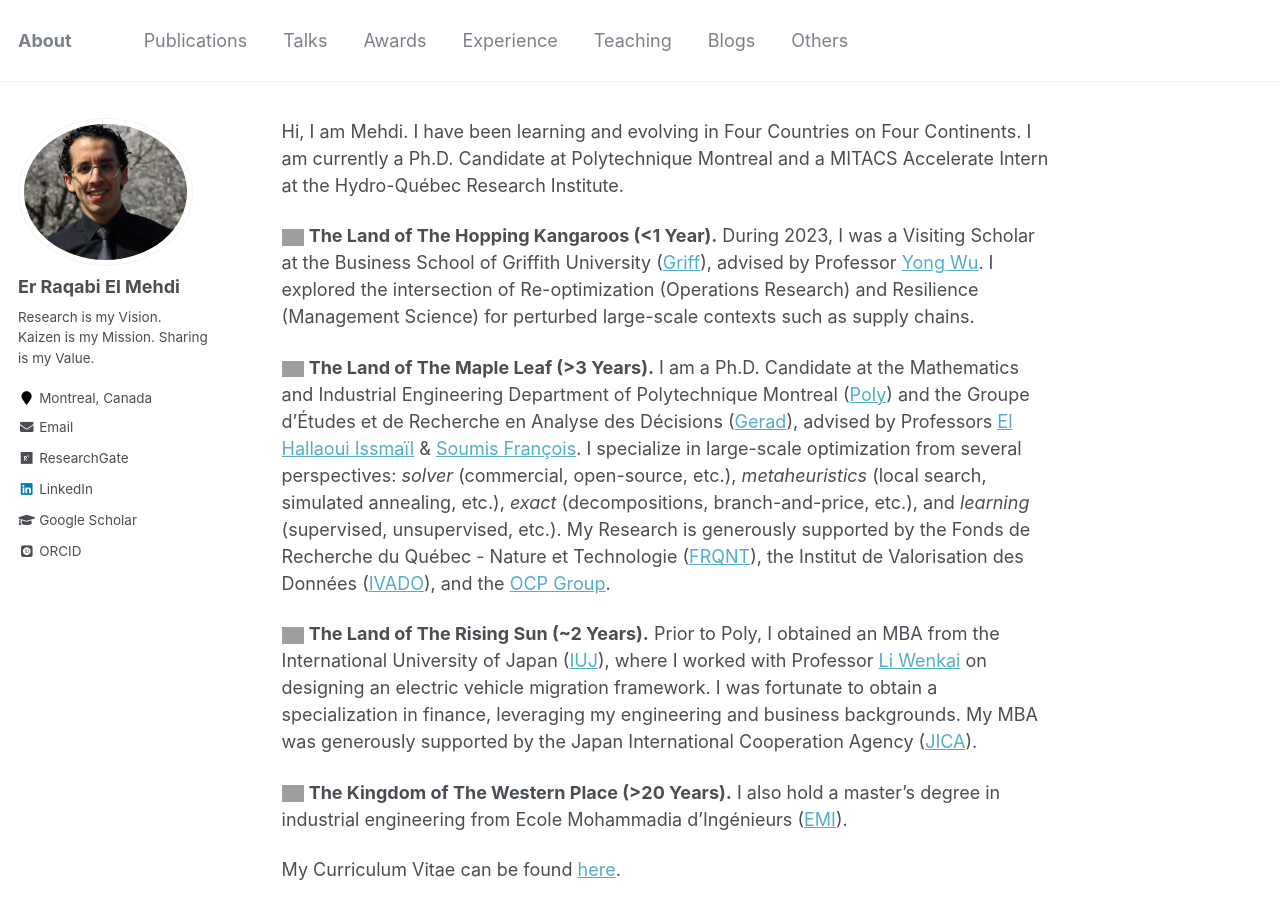
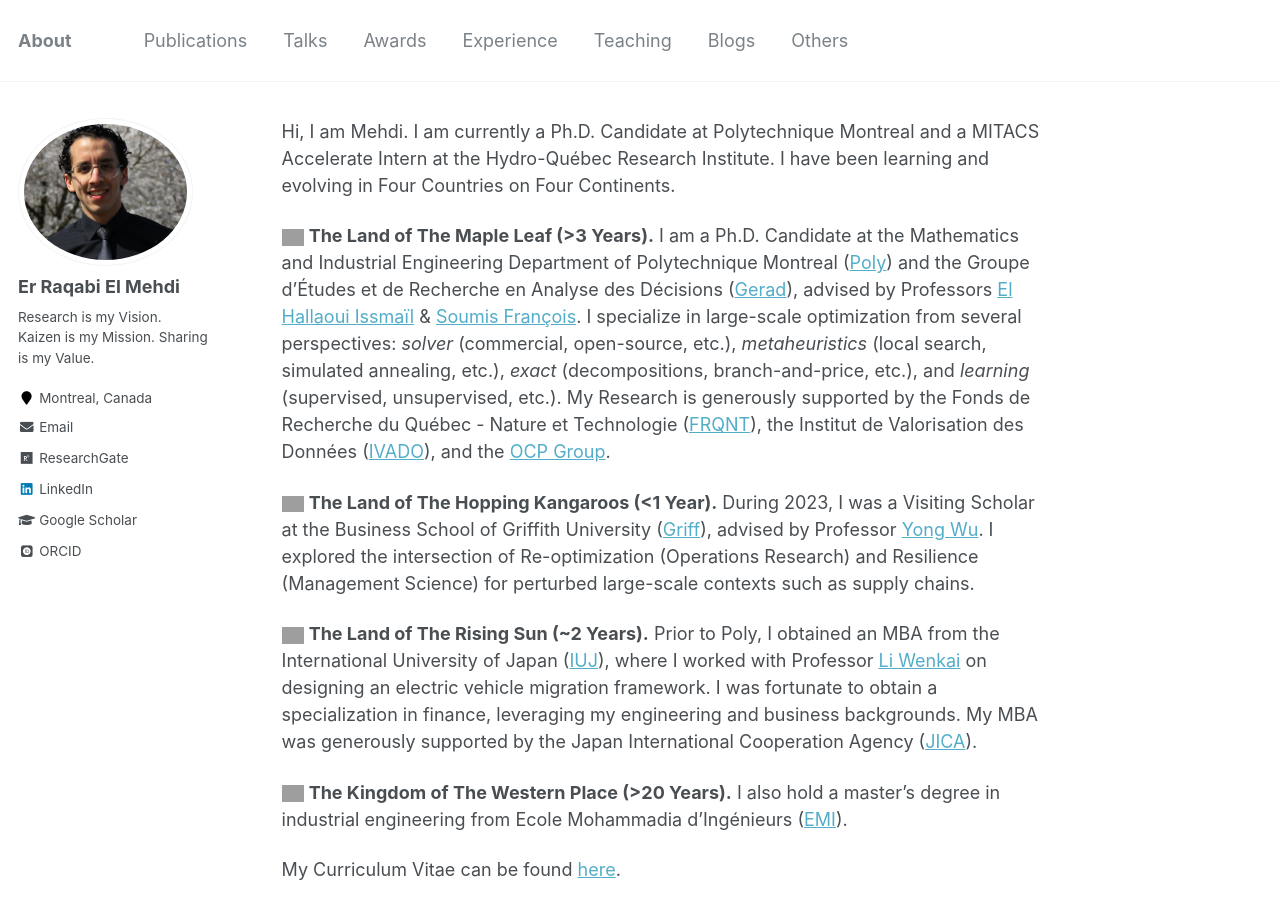
Before and after one commit to RqbMedi/rqbmedi.github.io, a Jekyll site: the page built from _pages/about.md, in a window 1280 px wide and 900 px high. Built offline with Jekyll 4.4.1, drawn with Linux system fonts in a browser that asks for light colours; some web fonts are replaced; grey boxes are pictures that could not be loaded.

Commit message:
Update about.md

```diff
--- a/_pages/about.md
+++ b/_pages/about.md
@@ -8,15 +8,15 @@ redirect_from:
   - /about.html
 ---
 
-Hi, I am Mehdi. I have been learning and evolving in Four Countries on Four Continents. I am currently a Ph.D. Candidate at Polytechnique Montreal and a MITACS Accelerate Intern at the Hydro-Québec Research Institute.
+Hi, I am Mehdi. I am currently a Ph.D. Candidate at Polytechnique Montreal and a MITACS Accelerate Intern at the Hydro-Québec Research Institute. I have been learning and evolving in Four Countries on Four Continents.
 
 [comment]: <> (Update: In my beloved country Morocco, I acquired the Value of Believing. In Japan, I understood the Value of Hardwork. In Canada, I witnessed the Value of Excellence. In Australia, I am looking forward to confirming the Value of Consistency. I am very grateful to these dear countries :-))
 
 [comment]: <> (Update: Four Countries on Four Continents. In Australia, I confirmed the Value of Consistency.)
 
+<img alt="Canada" src="http://purecatamphetamine.github.io/country-flag-icons/3x2/CA.svg" width="22" height="22"/> **The Land of The Maple Leaf (>3 Years).** I am a Ph.D. Candidate at the Mathematics and Industrial Engineering Department of Polytechnique Montreal ([Poly](https://www.polymtl.ca/)) and the Groupe d'Études et de Recherche en Analyse des Décisions ([Gerad](https://www.gerad.ca/en)), advised by Professors [El Hallaoui Issmaïl](https://www.polymtl.ca/expertises/el-hallaoui-issmail) & [Soumis François](https://www.polymtl.ca/expertises/soumis-francois). I specialize in large-scale optimization from several perspectives: *solver* (commercial, open-source, etc.), *metaheuristics* (local search, simulated annealing, etc.), *exact* (decompositions, branch-and-price, etc.), and *learning* (supervised, unsupervised, etc.). My Research is generously supported by the Fonds de Recherche du Québec - Nature et Technologie ([FRQNT](https://frq.gouv.qc.ca/en/)), the Institut de Valorisation des Données ([IVADO](https://ivado.ca/en/)), and the [OCP Group](https://www.ocpgroup.ma/).
+
 <img alt="Australia" src="http://purecatamphetamine.github.io/country-flag-icons/3x2/AU.svg" width="22" height="22"/> **The Land of The Hopping Kangaroos (<1 Year).** During 2023, I was a Visiting Scholar at the Business School of Griffith University ([Griff](https://www.griffith.edu.au/)), advised by Professor [Yong Wu](https://www.griffith.edu.au/griffith-business-school/departments/business-strategy-innovation/contact-us/staff/dr-yong-wu). I explored the intersection of Re-optimization (Operations Research) and Resilience (Management Science) for perturbed large-scale contexts such as supply chains.
-
-<img alt="Canada" src="http://purecatamphetamine.github.io/country-flag-icons/3x2/CA.svg" width="22" height="22"/> **The Land of The Maple Leaf (>3 Years).** I am a Ph.D. Candidate at the Mathematics and Industrial Engineering Department of Polytechnique Montreal ([Poly](https://www.polymtl.ca/)) and the Groupe d'Études et de Recherche en Analyse des Décisions ([Gerad](https://www.gerad.ca/en)), advised by Professors [El Hallaoui Issmaïl](https://www.polymtl.ca/expertises/el-hallaoui-issmail) & [Soumis François](https://www.polymtl.ca/expertises/soumis-francois). I specialize in large-scale optimization from several perspectives: *solver* (commercial, open-source, etc.), *metaheuristics* (local search, simulated annealing, etc.), *exact* (decompositions, branch-and-price, etc.), and *learning* (supervised, unsupervised, etc.). My Research is generously supported by the Fonds de Recherche du Québec - Nature et Technologie ([FRQNT](https://frq.gouv.qc.ca/en/)), the Institut de Valorisation des Données ([IVADO](https://ivado.ca/en/)), and the [OCP Group](https://www.ocpgroup.ma/).
 
 <img alt="Japan" src="http://purecatamphetamine.github.io/country-flag-icons/3x2/JP.svg" width="22" height="22"/> **The Land of The Rising Sun (~2 Years).** Prior to Poly, I obtained an MBA from the International University of Japan ([IUJ](https://www.iuj.ac.jp/)), where I worked with Professor [Li Wenkai](http://rmap.iuj.ac.jp/profile/en.1d04074599d978f5.html) on designing an electric vehicle migration framework. I was fortunate to obtain a specialization in finance, leveraging my engineering and business backgrounds. My MBA was generously supported by the Japan International Cooperation Agency ([JICA](https://www.jica.go.jp/english/)).
 
```
